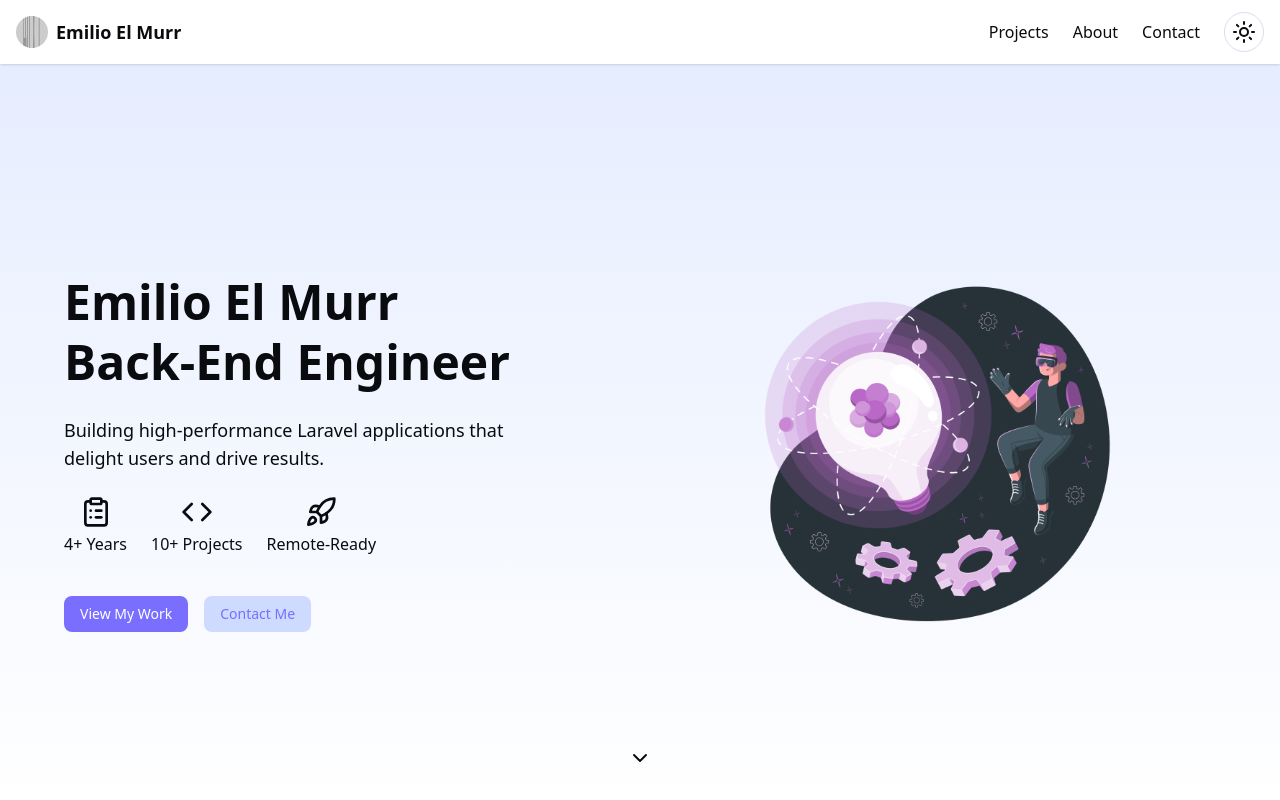
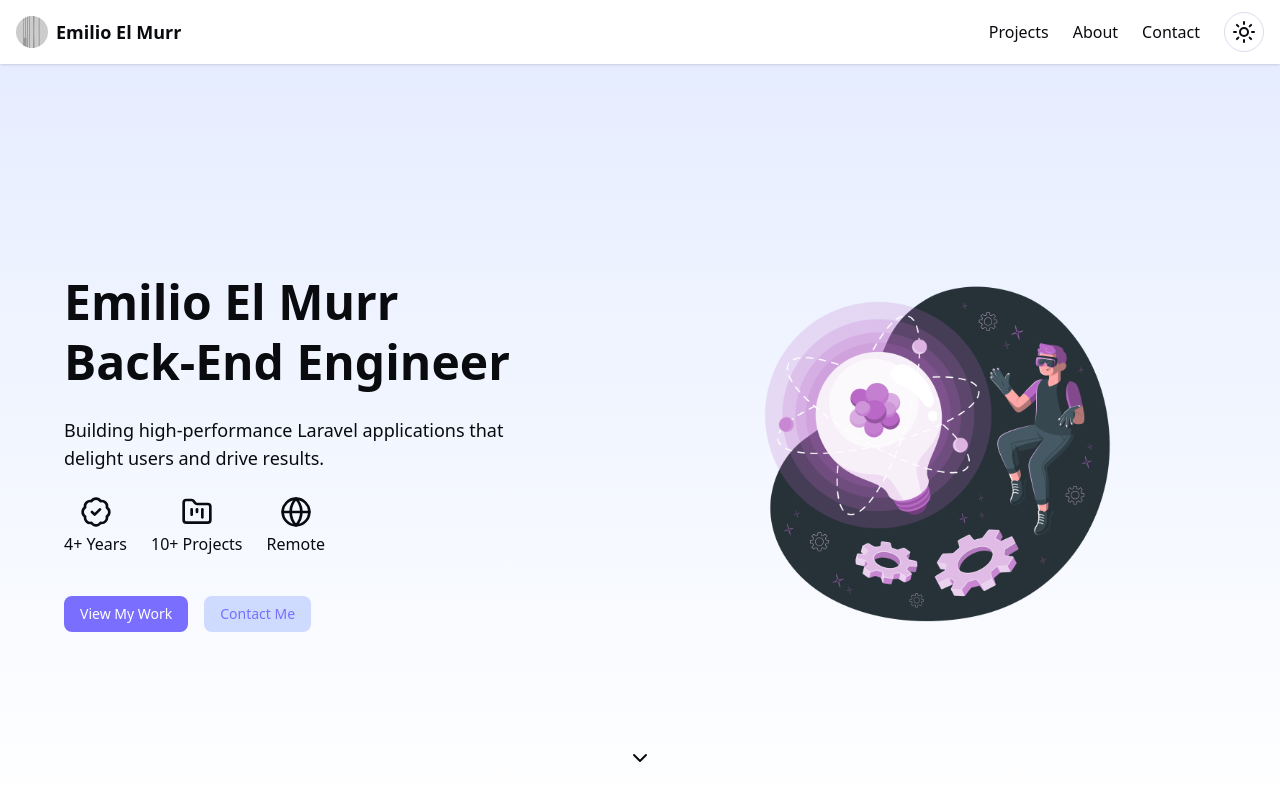
Before and after one commit to alcolopa/personal, a React (Vite) app: page / in a window 1280 px wide. Shown: the top 800 px of the page. Built offline with nearby package versions, Linux system fonts and the light colour scheme; no server answers.

Commit message:
Changing icons

```diff
--- a/src/screens/Home.tsx
+++ b/src/screens/Home.tsx
@@ -11,7 +11,7 @@ import {
   CarouselPrevious,
 } from '@/components/ui/carousel';
 import { Project } from '@/types/Project';
-import { ChevronDown, ClipboardList, Code, Rocket } from 'lucide-react';
+import { BadgeCheck, ChevronDown, ClipboardList, Code, FolderKanban, Globe, Rocket } from 'lucide-react';
 import React, { useEffect } from 'react';
 import { Link } from 'react-router';
 
@@ -56,18 +56,18 @@ const Home: React.FC = () => {
               Building high-performance Laravel applications that delight users and drive results.
             </p>
 
-            <div className="flex justify-center md:justify-start gap-6">
+            <div className="flex justify-around md:justify-start gap-6">
               <div className="flex flex-col items-center">
-                <ClipboardList className="w-8 h-8 mb-1" />
+                <BadgeCheck className="w-8 h-8 mb-1" />
                 <span className="font-medium">4+ Years</span>
               </div>
               <div className="flex flex-col items-center">
-                <Code className="w-8 h-8 mb-1" />
+                <FolderKanban className="w-8 h-8 mb-1" />
                 <span className="font-medium">10+ Projects</span>
               </div>
               <div className="flex flex-col items-center">
-                <Rocket className="w-8 h-8 mb-1" />
-                <span className="font-medium">Remote-Ready</span>
+                <Globe className="w-8 h-8 mb-1" />
+                <span className="font-medium">Remote</span>
               </div>
             </div>
 
```
